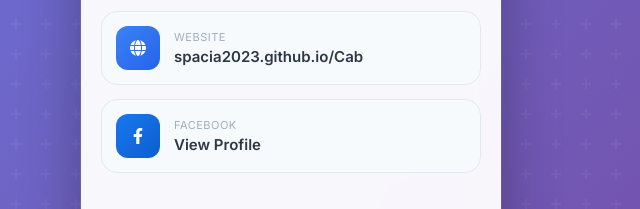
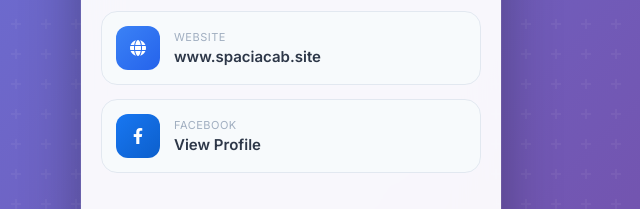
Before and after one commit to Spacia2023/Contact, a plain HTML site: page index.html in a window 1280 px wide. Shown: the part 491-700 px from the top of the page, 349-989 px from the left. Drawn offline with Linux system fonts and the light colour scheme.

Commit message:
Update index.html

```diff
--- a/index.html
+++ b/index.html
@@ -563,13 +563,13 @@
             </div>
 
             <div class="contact-item website">
-                <a href="https://spacia2023.github.io/Cab/" target="_blank">
+                <a href="https://www.spaciacab.site/" target="_blank">
                     <div class="contact-icon">
                         <i class="fas fa-globe"></i>
                     </div>
                     <div class="contact-text">
                         <div class="contact-label">Website</div>
-                        <div class="contact-value">spacia2023.github.io/Cab</div>
+                        <div class="contact-value">www.spaciacab.site</div>
                     </div>
                 </a>
             </div>
```
